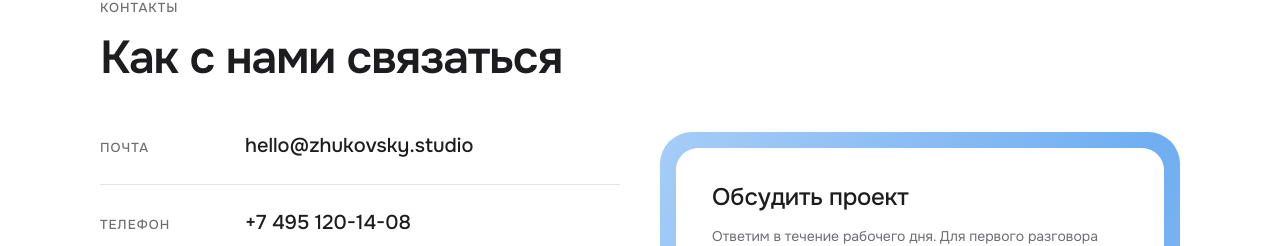
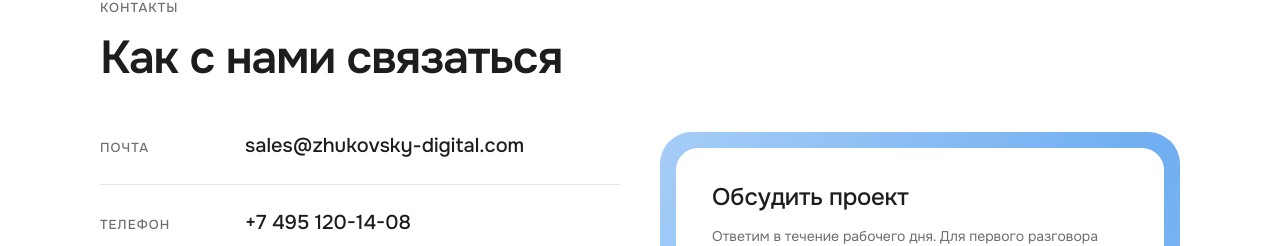
Before and after one commit to MarkZhukovskyOOO/zhukovsky-digital, a React (Vite) app: page /company in a window 1280 px wide. Shown: the part 3659-3905 px from the top of the page. Built offline with nearby package versions, Linux system fonts and the light colour scheme.

Commit message:
Update contact email to sales@zhukovsky-digital.com

```diff
--- a/src/components/Footer.jsx
+++ b/src/components/Footer.jsx
@@ -5,8 +5,8 @@
 const CONTACTS = [
   {
     label: "Почта",
-    value: "hello@zhukovsky.studio",
-    href: "mailto:hello@zhukovsky.studio",
+    value: "sales@zhukovsky-digital.com",
+    href: "mailto:sales@zhukovsky-digital.com",
   },
   { label: "Телефон", value: "+7 495 120-14-08", href: "tel:+74951201408" },
   {
--- a/src/components/MobileMenu.jsx
+++ b/src/components/MobileMenu.jsx
@@ -95,8 +95,8 @@
         <div className="mmenu__contacts">
           <div className="mmenu__contact">
             <span className="mmenu__contact-label">Почта</span>
-            <a href="mailto:hello@zhukovsky.studio" tabIndex={open ? 0 : -1}>
-              hello@zhukovsky.studio
+            <a href="mailto:sales@zhukovsky-digital.com" tabIndex={open ? 0 : -1}>
+              sales@zhukovsky-digital.com
             </a>
           </div>
           <div className="mmenu__contact">
--- a/src/pages/CompanyPage.jsx
+++ b/src/pages/CompanyPage.jsx
@@ -55,8 +55,8 @@
 const CONTACTS = [
   {
     label: "Почта",
-    value: "hello@zhukovsky.studio",
-    href: "mailto:hello@zhukovsky.studio",
+    value: "sales@zhukovsky-digital.com",
+    href: "mailto:sales@zhukovsky-digital.com",
   },
   { label: "Телефон", value: "+7 495 120-14-08", href: "tel:+74951201408" },
   {
@@ -146,7 +146,7 @@
               </div>
               <a
                 className="company-section__action"
-                href="mailto:hello@zhukovsky.studio"
+                href="mailto:sales@zhukovsky-digital.com"
               >
                 Вакансии →
               </a>
--- a/src/pages/PolicyPage.jsx
+++ b/src/pages/PolicyPage.jsx
@@ -33,11 +33,11 @@
   },
   {
     title: "8. Ваши права",
-    body: "Вы можете запросить доступ к своим данным, их исправление или удаление, а также отозвать согласие. Напишите на hello@zhukovsky.studio — ответим в течение [срок].",
+    body: "Вы можете запросить доступ к своим данным, их исправление или удаление, а также отозвать согласие. Напишите на sales@zhukovsky-digital.com — ответим в течение [срок].",
   },
   {
     title: "9. Контакты",
-    body: "[Юридическое лицо], ИНН [—], адрес [—]. Почта: hello@zhukovsky.studio, телефон: +7 495 120-14-08.",
+    body: "[Юридическое лицо], ИНН [—], адрес [—]. Почта: sales@zhukovsky-digital.com, телефон: +7 495 120-14-08.",
   },
 ];
 
```
